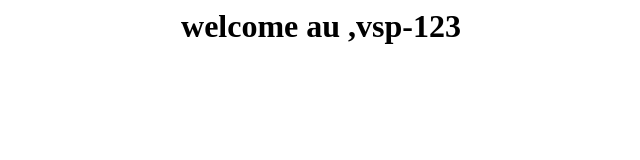
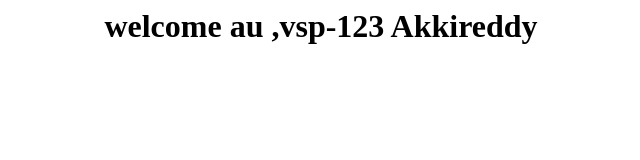
Before and after one commit to akkireddy99/akkireddy, a plain HTML site: page index.html in a window 1280 px wide. Shown: the whole page, without its empty margins (319-959 px from the left). Drawn offline with Linux system fonts and the light colour scheme.

Commit message:
Update index.html

```diff
--- a/index.html
+++ b/index.html
@@ -1,5 +1,5 @@
 <html>
 <body bgcorlor="red">
 
-<h1 style="text-align: center;">welcome au ,vsp-123</h1>
+<h1 style="text-align: center;">welcome au ,vsp-123 Akkireddy</h1>
 </html>
```
